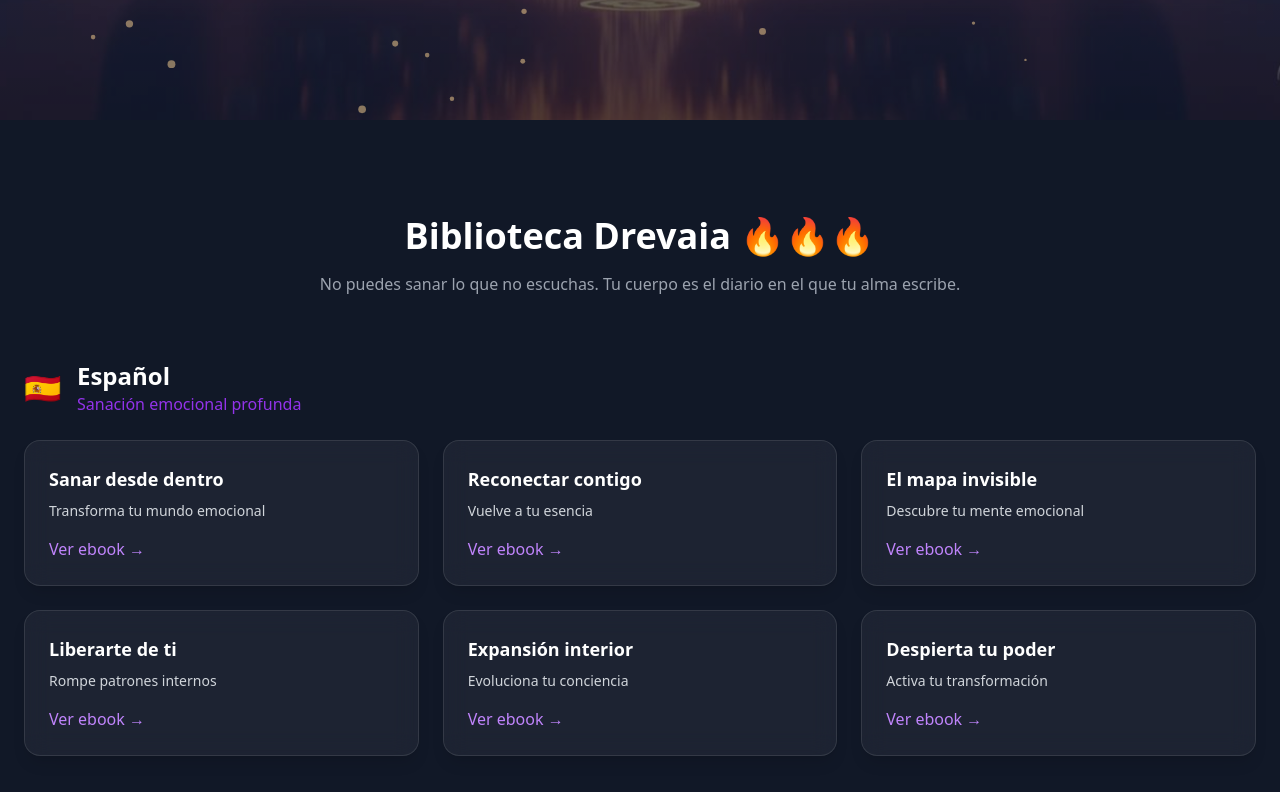
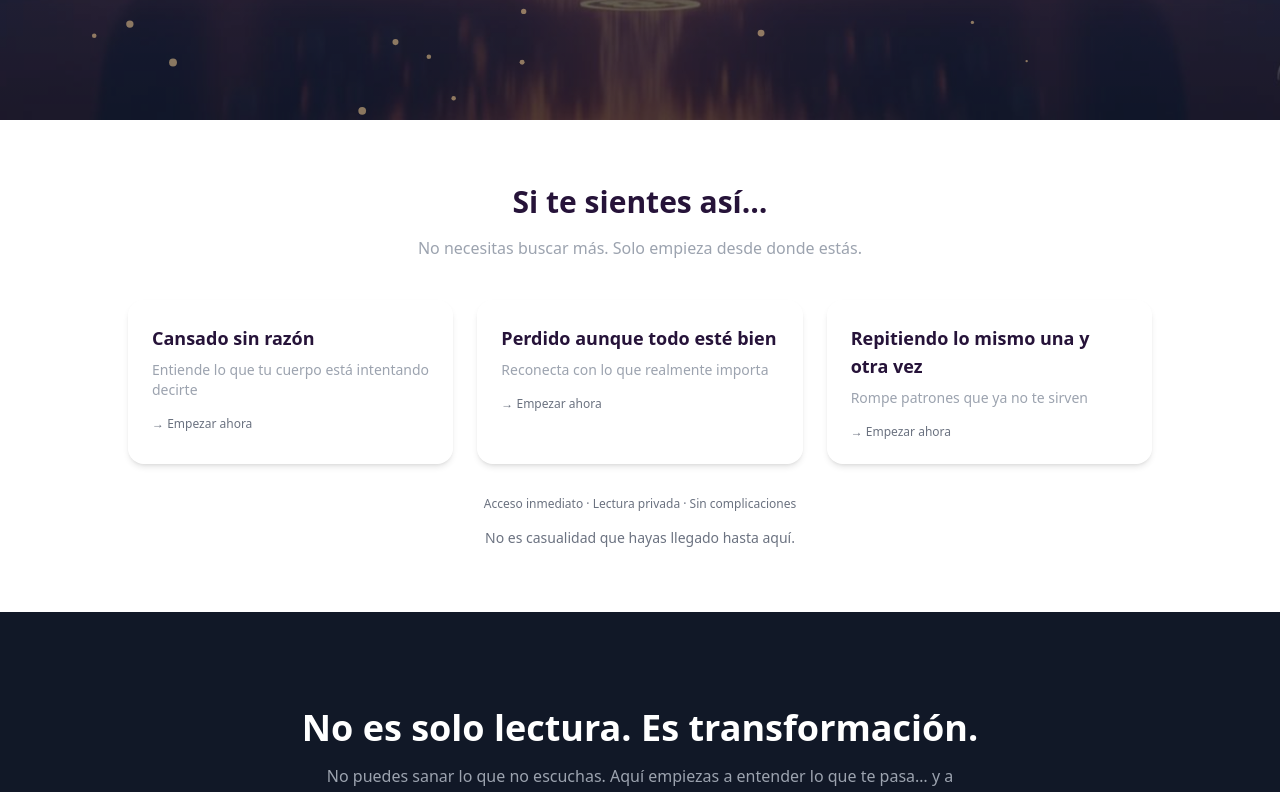
Before and after one commit to Drevaia-Digital/drevaia-app, a React (Vite) app: page / in a window 1280 px wide. Shown: the part 680-1472 px from the top of the page. Built offline with nearby package versions, Linux system fonts and the light colour scheme.

Commit message:
feat: implement emotional paths navigation and enhance ebooks UI/UX for higher conversion (ES, EN, FR, PT)

```diff
--- a/src/pages/HomePage.tsx
+++ b/src/pages/HomePage.tsx
@@ -1,5 +1,6 @@
 import { Navigation } from '@/sections/Navigation';
 import { Hero } from '@/sections/Hero';
+import { EmotionalPaths } from '@/sections/EmotionalPaths';
 import { Ebooks } from '@/sections/Ebooks';
 import { Testimonials } from '@/sections/Testimonials';
 import { Footer } from '@/sections/Footer';
@@ -15,6 +16,8 @@ export function HomePage() {
 
       <Hero language={language} />
 
+      <EmotionalPaths />
+
       <Ebooks language={language} />
 
       <Testimonials language={language} />
--- a/src/sections/Ebooks.tsx
+++ b/src/sections/Ebooks.tsx
@@ -18,6 +18,37 @@ interface Collection {
   books: Ebook[];
 }
 
+const uiText = {
+  es: {
+    title: "No es solo lectura. Es transformación.",
+    subtitle:
+      "No puedes sanar lo que no escuchas. Aquí empiezas a entender lo que te pasa… y a cambiarlo.",
+    cta: "Empezar ahora",
+    trust: "Acceso inmediato · Lectura privada · Sin complicaciones",
+  },
+  en: {
+    title: "This is not just reading. It’s transformation.",
+    subtitle:
+      "You can’t heal what you don’t listen to. This is where you begin to understand… and change.",
+    cta: "Start now",
+    trust: "Instant access · Private reading · No complications",
+  },
+  fr: {
+    title: "Ce n’est pas juste lire. C’est se transformer.",
+    subtitle:
+      "Tu ne peux pas guérir ce que tu n’écoutes pas. Ici commence le changement.",
+    cta: "Commencer maintenant",
+    trust: "Accès immédiat · Lecture privée · Sans complication",
+  },
+  pt: {
+    title: "Não é apenas leitura. É transformação.",
+    subtitle:
+      "Você não pode curar o que não escuta. Aqui começa a mudança.",
+    cta: "Começar agora",
+    trust: "Acesso imediato · Leitura privada · Sem complicações",
+  },
+};
+
 const collections: Collection[] = [
   {
     id: "es",
@@ -25,12 +56,12 @@ const collections: Collection[] = [
     subtitle: "Sanación emocional profunda",
     flag: "🇪🇸",
     books: [
-      { title: "Sanar desde dentro", description: "Transforma tu mundo emocional", link: "https://payhip.com/b/Wz0IG" },
-      { title: "Reconectar contigo", description: "Vuelve a tu esencia", link: "https://payhip.com/b/cFJTb" },
-      { title: "El mapa invisible", description: "Descubre tu mente emocional", link: "https://payhip.com/b/Y9KTs" },
-      { title: "Liberarte de ti", description: "Rompe patrones internos", link: "https://payhip.com/b/2g89T" },
-      { title: "Expansión interior", description: "Evoluciona tu conciencia", link: "https://payhip.com/b/kNSQa" },
-      { title: "Despierta tu poder", description: "Activa tu transformación", link: "https://payhip.com/b/m0sQ3" },
+      { title: "Heridas Invisibles", description: "Descubre cómo tu pasado sigue viviendo en ti", link: "https://payhip.com/b/Wz0IG" },
+      { title: "Espejos para tu herida", description: "Lo que ves fuera, habla de lo que llevas dentro", link: "https://payhip.com/b/cFJTb" },
+      { title: "Pesa más la simpatía", description: "Conexión emocional que transforma relaciones", link: "https://payhip.com/b/Y9KTs" },
+      { title: "Cómo decir 'no' sin culpa", description: "Pon límites sin sentirte mal", link: "https://payhip.com/b/2g89T" },
+      { title: "Cosas que no sabías que te hacían libre", description: "Libérate sin darte cuenta", link: "https://payhip.com/b/kNSQa" },
+      { title: "De Invisible a Referente", description: "Construye tu autoridad desde dentro", link: "https://payhip.com/b/m0sQ3" },
     ],
   },
   {
@@ -39,12 +70,12 @@ const collections: Collection[] = [
     subtitle: "Emotional transformation",
     flag: "🇬🇧",
     books: [
-      { title: "Heal From Within", description: "Transform your inner world", link: "https://payhip.com/b/8QCbG" },
-      { title: "Reconnect With Yourself", description: "Return to your essence", link: "https://payhip.com/b/R4MKv" },
-      { title: "The Invisible Map", description: "Understand your emotional mind", link: "https://payhip.com/b/DGOd6" },
-      { title: "Break Your Patterns", description: "Free your inner self", link: "https://payhip.com/b/BYviE" },
-      { title: "Inner Expansion", description: "Evolve your awareness", link: "https://payhip.com/b/hUBy5" },
-      { title: "Awaken Your Power", description: "Activate transformation", link: "https://payhip.com/b/bDfr2" },
+      { title: "Invisible Wounds", description: "Your past is still shaping your present", link: "https://payhip.com/b/BYviE" },
+      { title: "Mirrors", description: "What you see outside reflects what’s inside", link: "https://payhip.com/b/lFxuV" },
+      { title: "Sympathy Weighs More", description: "Emotional intelligence that connects deeply", link: "https://payhip.com/b/DGOd6" },
+      { title: "How to say no without guilt", description: "Set boundaries without fear", link: "https://payhip.com/b/gTQLM" },
+      { title: "Things you didn’t know made you free", description: "Freedom starts within", link: "https://payhip.com/b/CdrP5" },
+      { title: "From Invisible to Authority", description: "Build your presence with purpose", link: "https://payhip.com/b/8QCbG" },
     ],
   },
   {
@@ -53,12 +84,12 @@ const collections: Collection[] = [
     subtitle: "Guérison intérieure",
     flag: "🇫🇷",
     books: [
-      { title: "Guérir de l'intérieur", description: "Transforme ton monde émotionnel", link: "https://payhip.com/b/VjwyZ" },
-      { title: "Reconnexion à soi", description: "Retour à ton essence", link: "https://payhip.com/b/CDaeN" },
-      { title: "Carte invisible", description: "Comprendre ton esprit", link: "https://payhip.com/b/HQ1Lb" },
-      { title: "Libération intérieure", description: "Brise tes schémas", link: "https://payhip.com/b/6xTwV" },
-      { title: "Expansion", description: "Éveille ta conscience", link: "https://payhip.com/b/0qfyH" },
-      { title: "Pouvoir intérieur", description: "Active ton changement", link: "https://payhip.com/b/9B3r0" },
+      { title: "Blessures Invisibles", description: "Ton passé influence encore ta réalité", link: "https://payhip.com/b/6xTwV" },
+      { title: "Miroirs", description: "Ce que tu vois reflète ton intérieur", link: "https://payhip.com/b/jOcke" },
+      { title: "La Sympathie Pèse Davantage", description: "Connexion émotionnelle profonde", link: "https://payhip.com/b/HQ1Lb" },
+      { title: "Dire non sans culpabilité", description: "Pose des limites sans peur", link: "https://payhip.com/b/K9r3R" },
+      { title: "Ce que tu ignorais te rend libre", description: "Liberté intérieure réelle", link: "https://payhip.com/b/MDdsb" },
+      { title: "De l’Invisible à la Référence", description: "Construis ton autorité", link: "https://payhip.com/b/VjwyZ" },
     ],
   },
   {
@@ -67,34 +98,33 @@ const collections: Collection[] = [
     subtitle: "Transformação emocional",
     flag: "🇧🇷",
     books: [
-      { title: "Cura interior", description: "Transforme sua vida", link: "https://payhip.com/b/mcWN5" },
-      { title: "Reconexão", description: "Volte para sua essência", link: "https://payhip.com/b/bXhB7" },
-      { title: "Mapa invisível", description: "Entenda sua mente", link: "https://payhip.com/b/3BvRa" },
-      { title: "Libertação", description: "Rompa padrões", link: "https://payhip.com/b/OWV4T" },
-      { title: "Expansão", description: "Eleve sua consciência", link: "https://payhip.com/b/IRvw1" },
-      { title: "Poder interior", description: "Ative sua transformação", link: "https://payhip.com/b/HTeu4" },
+      { title: "Feridas Invisíveis", description: "Seu passado ainda vive em você", link: "https://payhip.com/b/OWV4T" },
+      { title: "Espelhos", description: "O exterior reflete o interior", link: "https://payhip.com/b/BpZPY" },
+      { title: "A Simpatia Pesa Mais", description: "Conexões que transformam", link: "https://payhip.com/b/3BvRa" },
+      { title: "Dizer não sem culpa", description: "Limites com liberdade", link: "https://payhip.com/b/Z7yfI" },
+      { title: "Coisas que te libertam", description: "Descubra sua liberdade", link: "https://payhip.com/b/KGMWi" },
+      { title: "Do Invisível para Referência", description: "Construa sua presença", link: "https://payhip.com/b/mcWN5" },
     ],
   },
 ];
 
 export function Ebooks({ language }: EbooksProps) {
-const filtered = collections.filter(col => col.id === language);
-return (
-    <section
-  id="ebooks"
-  className="relative py-24 bg-gray-900 text-white"
->
-      <div className="relative max-w-7xl mx-auto px-6">
+  const t = uiText[language];
+  const filtered = collections.filter((col) => col.id === language);
 
+  return (
+    <section id="ebooks" className="relative py-24 bg-gray-900 text-white">
+      <div className="max-w-7xl mx-auto px-6">
+
+        {/* HEADER EMOCIONAL */}
         <div className="text-center mb-16">
-          <h2 className="text-4xl font-bold mb-4">
-            Biblioteca Drevaia 🔥🔥🔥
-          </h2>
+          <h2 className="text-4xl font-bold mb-4">{t.title}</h2>
           <p className="text-gray-400 max-w-2xl mx-auto">
-            No puedes sanar lo que no escuchas. Tu cuerpo es el diario en el que tu alma escribe.
+            {t.subtitle}
           </p>
         </div>
 
+        {/* LIBROS */}
         <div className="space-y-20">
           {filtered.map((col) => (
             <div key={col.id}>
@@ -103,7 +133,7 @@ return (
                 <span className="text-3xl">{col.flag}</span>
                 <div>
                   <h3 className="text-2xl font-bold">{col.name}</h3>
-                  <p className="text-purple-600">{col.subtitle}</p>
+                  <p className="text-amber-400">{col.subtitle}</p>
                 </div>
               </div>
 
@@ -114,25 +144,33 @@ return (
                     href={book.link}
                     target="_blank"
                     rel="noopener noreferrer"
-                    className="p-6 bg-white/5 backdrop-blur-md rounded-2xl border border-white/10
-shadow-lg transition-all duration-300 ease-out
-hover:-translate-y-2 hover:scale-[1.02]
-hover:shadow-2xl hover:shadow-[0_0_30px_rgba(168,85,247,0.25)]cursor-pointer"
+                    className="group p-6 bg-white/5 backdrop-blur-md rounded-2xl border border-white/10
+                    shadow-lg transition-all duration-300 ease-out
+                    hover:-translate-y-2 hover:scale-[1.02]
+                    hover:shadow-2xl hover:shadow-orange-500/20"
                   >
-                    <h4 className="font-bold text-lg mb-2">{book.title}</h4>
+                    <h4 className="font-bold text-lg mb-2 group-hover:text-amber-400 transition">
+                      {book.title}
+                    </h4>
+
                     <p className="text-gray-300 text-sm mb-4">
                       {book.description}
                     </p>
-                    <span className="text-purple-400 font-medium hover:text-purple-300 transition">
-                      Ver ebook →
+
+                    <span className="text-amber-400 font-medium group-hover:text-orange-400 transition">
+                      → {t.cta}
                     </span>
                   </a>
                 ))}
               </div>
-
             </div>
           ))}
         </div>
+
+        {/* CONFIANZA */}
+        <p className="mt-16 text-center text-sm text-gray-500">
+          {t.trust}
+        </p>
 
       </div>
     </section>
--- /dev/null
+++ b/src/sections/EmotionalPaths.tsx
@@ -0,0 +1,157 @@
+import { useLanguage } from '@/hooks/useLanguage';
+
+export function EmotionalPaths() {
+  const { language } = useLanguage();
+
+  const content = {
+    es: {
+      title: 'Si te sientes así…',
+      subtitle: 'No necesitas buscar más. Solo empieza desde donde estás.',
+      footer: 'No es casualidad que hayas llegado hasta aquí.',
+      trust: 'Acceso inmediato · Lectura privada · Sin complicaciones',
+      items: [
+        {
+          label: 'Cansado sin razón',
+          desc: 'Entiende lo que tu cuerpo está intentando decirte',
+          link: 'https://payhip.com/b/Wz0IG',
+        },
+        {
+          label: 'Perdido aunque todo esté bien',
+          desc: 'Reconecta con lo que realmente importa',
+          link: 'https://payhip.com/b/kNSQa',
+        },
+        {
+          label: 'Repitiendo lo mismo una y otra vez',
+          desc: 'Rompe patrones que ya no te sirven',
+          link: 'https://payhip.com/b/Nx0cF',
+        },
+      ],
+    },
+
+    en: {
+      title: 'If you feel like this…',
+      subtitle: 'You don’t need to search anymore. Just start where you are.',
+      footer: 'It’s not a coincidence that you are here.',
+      trust: 'Instant access · Private reading · No complications',
+      items: [
+        {
+          label: 'Tired for no reason',
+          desc: 'Understand what your body is trying to tell you',
+          link: 'https://payhip.com/b/BYviE',
+        },
+        {
+          label: 'Lost even when everything is fine',
+          desc: 'Reconnect with what truly matters',
+          link: 'https://payhip.com/b/CdrP5',
+        },
+        {
+          label: 'Repeating the same patterns',
+          desc: 'Break patterns that no longer serve you',
+          link: 'https://payhip.com/b/0rjX8',
+        },
+      ],
+    },
+
+    fr: {
+      title: 'Si tu te sens ainsi…',
+      subtitle: 'Tu n’as pas besoin de chercher plus loin. Commence là où tu es.',
+      footer: "Ce n'est pas un hasard si tu es ici.",
+      trust: 'Accès immédiat · Lecture privée · Sans complication',
+      items: [
+        {
+          label: 'Fatigué sans raison',
+          desc: 'Comprends ce que ton corps essaie de te dire',
+          link: 'https://payhip.com/b/6xTwV',
+        },
+        {
+          label: 'Perdu même si tout va bien',
+          desc: 'Reconnecte-toi à ce qui compte vraiment',
+          link: 'https://payhip.com/b/MDdsb',
+        },
+        {
+          label: 'Répéter les mêmes schémas',
+          desc: 'Brise les schémas qui ne te servent plus',
+          link: 'https://payhip.com/b/hBRzA',
+        },
+      ],
+    },
+
+    pt: {
+      title: 'Se você se sente assim…',
+      subtitle: 'Você não precisa procurar mais. Comece de onde você está.',
+      footer: 'Não é coincidência que você esteja aqui.',
+      trust: 'Acesso imediato · Leitura privada · Sem complicações',
+      items: [
+        {
+          label: 'Cansado sem motivo',
+          desc: 'Entenda o que seu corpo está tentando dizer',
+          link: 'https://payhip.com/b/OWV4T',
+        },
+        {
+          label: 'Perdido mesmo quando tudo está bem',
+          desc: 'Reconecte-se com o que realmente importa',
+          link: 'https://payhip.com/b/KGMWi',
+        },
+        {
+          label: 'Repetindo os mesmos padrões',
+          desc: 'Quebre padrões que não te servem mais',
+          link: 'https://payhip.com/b/kE8hV',
+        },
+      ],
+    },
+  };
+
+  const t = content[language as 'es' | 'en' | 'fr' | 'pt'];
+
+  return (
+    <section className="py-16 px-4 text-center">
+
+      <h2 className="text-2xl md:text-3xl font-bold mb-4">
+        {t.title}
+      </h2>
+
+      <p className="text-gray-400 mb-10 max-w-xl mx-auto">
+        {t.subtitle}
+      </p>
+
+      <div className="grid gap-6 md:grid-cols-3 max-w-5xl mx-auto">
+        {t.items.map((item, index) => (
+          <a
+            key={index}
+            href={item.link}
+            target="_blank"
+            rel="noopener noreferrer"
+            className="p-6 rounded-2xl bg-white/5 backdrop-blur hover:scale-105 transition-all duration-300 shadow-md hover:shadow-xl text-left block group"
+          >
+            <h3 className="font-semibold text-lg mb-2 group-hover:text-amber-400 transition">
+              {item.label}
+            </h3>
+
+            <p className="text-sm text-gray-400">
+              {item.desc}
+            </p>
+
+            <p className="mt-4 text-xs text-gray-500 group-hover:text-gray-400 transition">
+              → {language === 'es'
+                  ? 'Empezar ahora'
+                  : language === 'fr'
+                  ? 'Commencer maintenant'
+                  : language === 'pt'
+                  ? 'Começar agora'
+                  : 'Start now'}
+            </p>
+          </a>
+        ))}
+      </div>
+
+      <p className="mt-8 text-xs text-gray-500">
+        {t.trust}
+      </p>
+
+      <p className="mt-4 text-sm text-gray-500">
+        {t.footer}
+      </p>
+
+    </section>
+  );
+}
```
Also changed, not shown: 7 other files (tests, documents, lock files or other folders).
